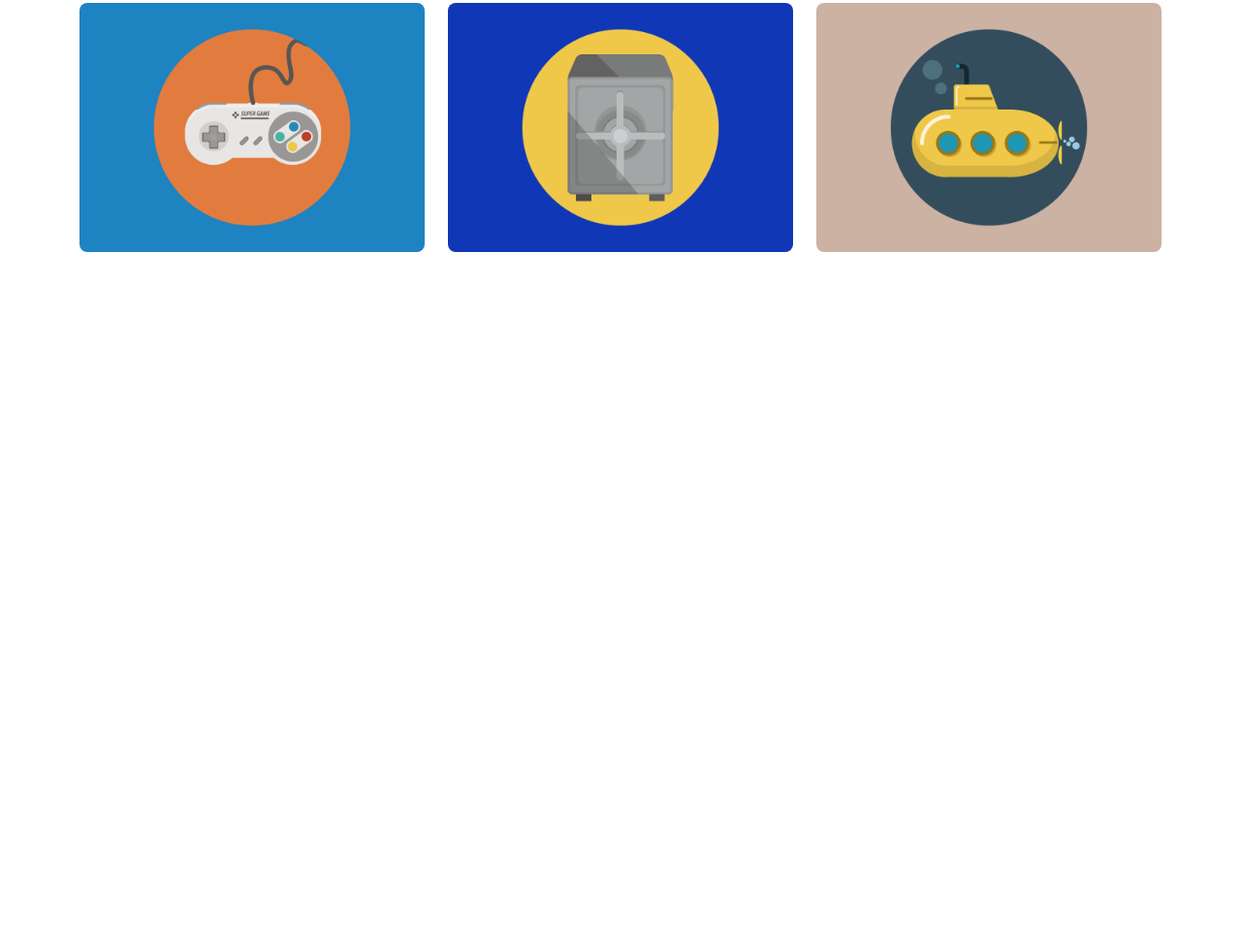
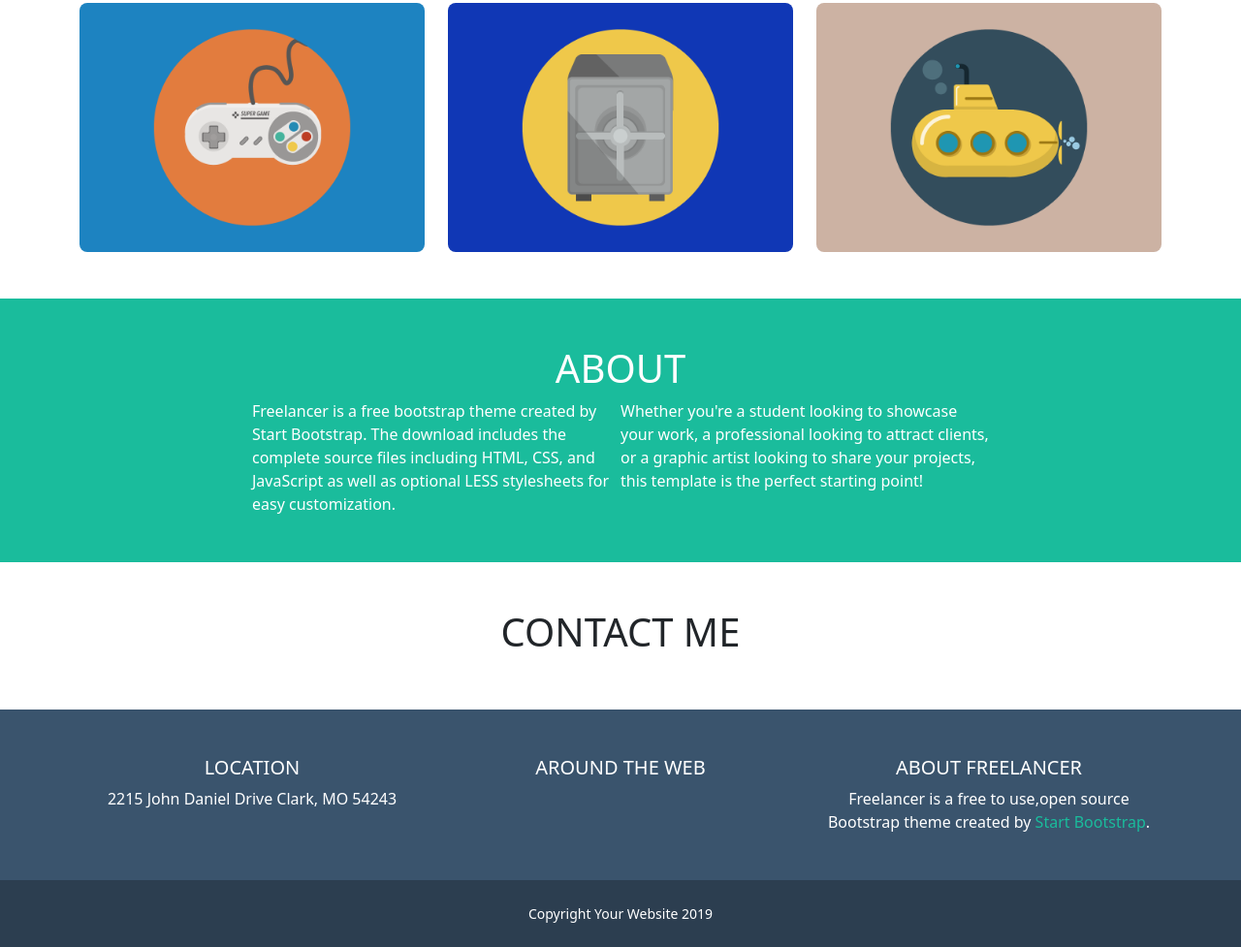
Before and after one commit to daniele-rosati/-html-css-bootstrap-freelancer, a plain HTML site: page index.html in a window 1280 px wide. Shown: the part 920-1897 px from the top of the page at 97% size. Before the commit the page ends 1228 px from the top, so only its background shows below. Drawn offline with nearby package versions, Linux system fonts and the light colour scheme.

Commit message:
contact + about + footer

```diff
--- a/index.html
+++ b/index.html
@@ -68,3 +68,83 @@
 
         </section>
         <!-- /portfolio -->
+ <!-- about -->
+ <section class="about ms-bg-acquamarine py-5 text-white">
+
+    <div class="container">
+
+        <h1 class="text-uppercase text-center">about</h1>
+
+        <div class="row justify-content-center g-4">
+
+            <div class="col-12 col-md-4 px-5 px-md-0">
+                Freelancer is a free bootstrap theme created by Start Bootstrap. The download includes the
+                complete source files including HTML, CSS, and JavaScript as well as optional LESS stylesheets
+                for easy customization.
+            </div>
+
+            <div class="col-12 col-md-4 px-5 px-md-0">
+                Whether you're a student looking to showcase your work, a professional looking to attract
+                clients, or a graphic artist looking to share your projects, this template is the perfect
+                starting point!
+            </div>
+
+        </div>
+
+    </div>
+
+    </section>
+    <!-- /about -->
+    <!-- contact -->
+    <section class="contact-me py-5">
+
+        <div class="container">
+            <h1 class="text-uppercase text-center">contact me</h1>
+        </div>
+
+    </section>
+    <!-- /contact  -->
+
+    </main>
+
+    <footer class="text-white">
+
+    <section class="ms-bg-blue text-center">
+
+        <div class="container py-5">
+
+            <div class="row g-4">
+
+                <div class="col-12 col-md-4">
+
+                    <h5 class="text-uppercase">location</h5>
+                    <div>2215 John Daniel Drive Clark, MO 54243</div>
+                </div>
+
+                <div class="col-12 col-md-4">
+                    <h5 class="text-uppercase">around the web</h5>
+                </div>
+
+                <div class="col-12 col-md-4">
+                    <h5 class="text-uppercase">about freelancer</h5>
+                    <div>Freelancer is a free to use,open source Bootstrap theme created by
+                        <span class="ms-text-acquamarine">Start Bootstrap</span>.</div>
+                </div>
+
+            </div>
+
+        </div>
+
+    </section>
+
+        <section class="copyright ms-bg-darkblue text-center py-4">
+            <small>Copyright Your Website 2019</small>
+        </section>
+
+        </footer>
+        <!-- bootstrap js -->
+        <script src="https://cdn.jsdelivr.net/npm/bootstrap@5.3.3/dist/js/bootstrap.bundle.min.js" integrity="sha384-YvpcrYf0tY3lHB60NNkmXc5s9fDVZLESaAA55NDzOxhy9GkcIdslK1eN7N6jIeHz" crossorigin="anonymous"></script>
+        <!-- /bootstrap js -->
+</body>
+
+</html>
```
